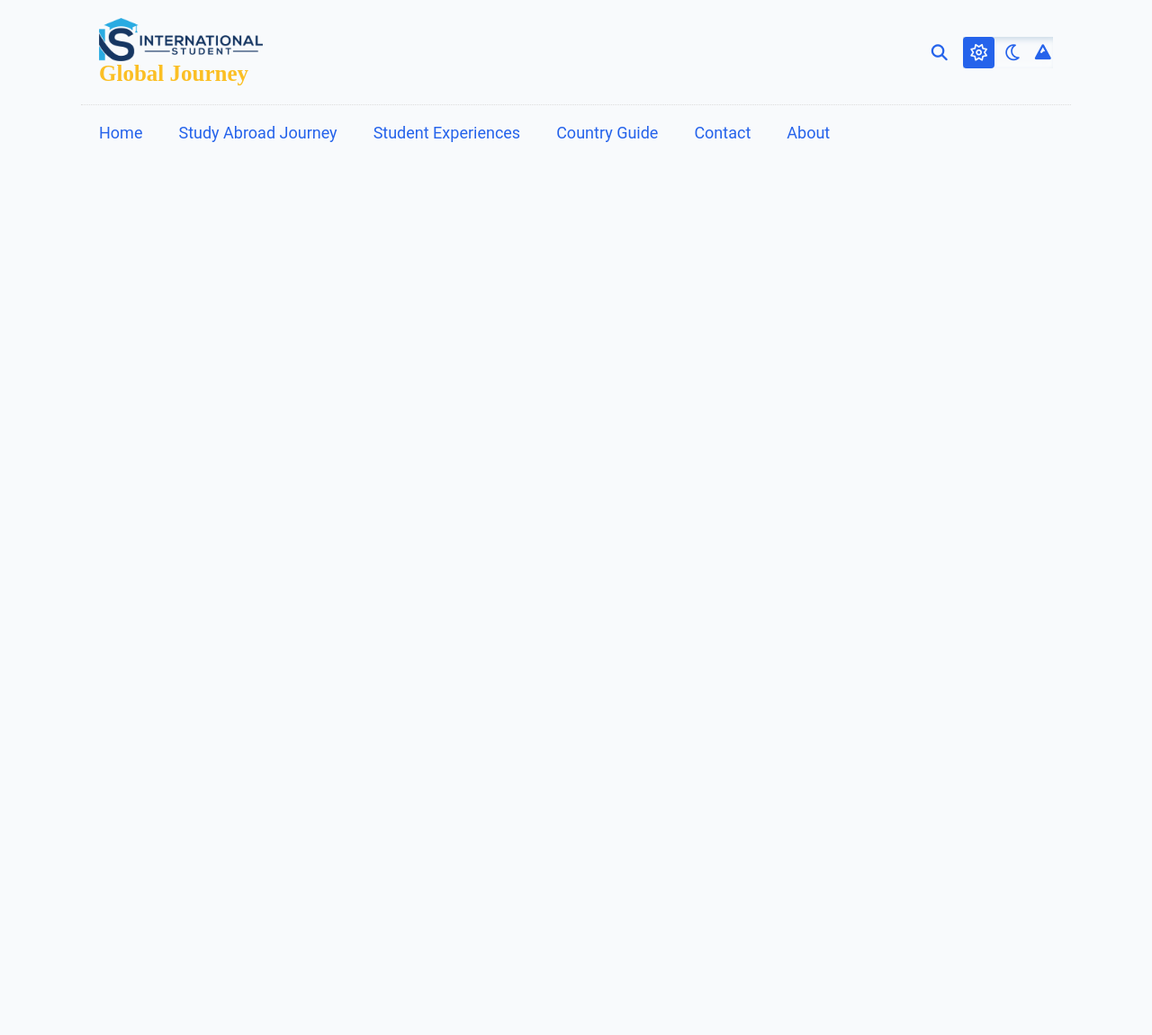
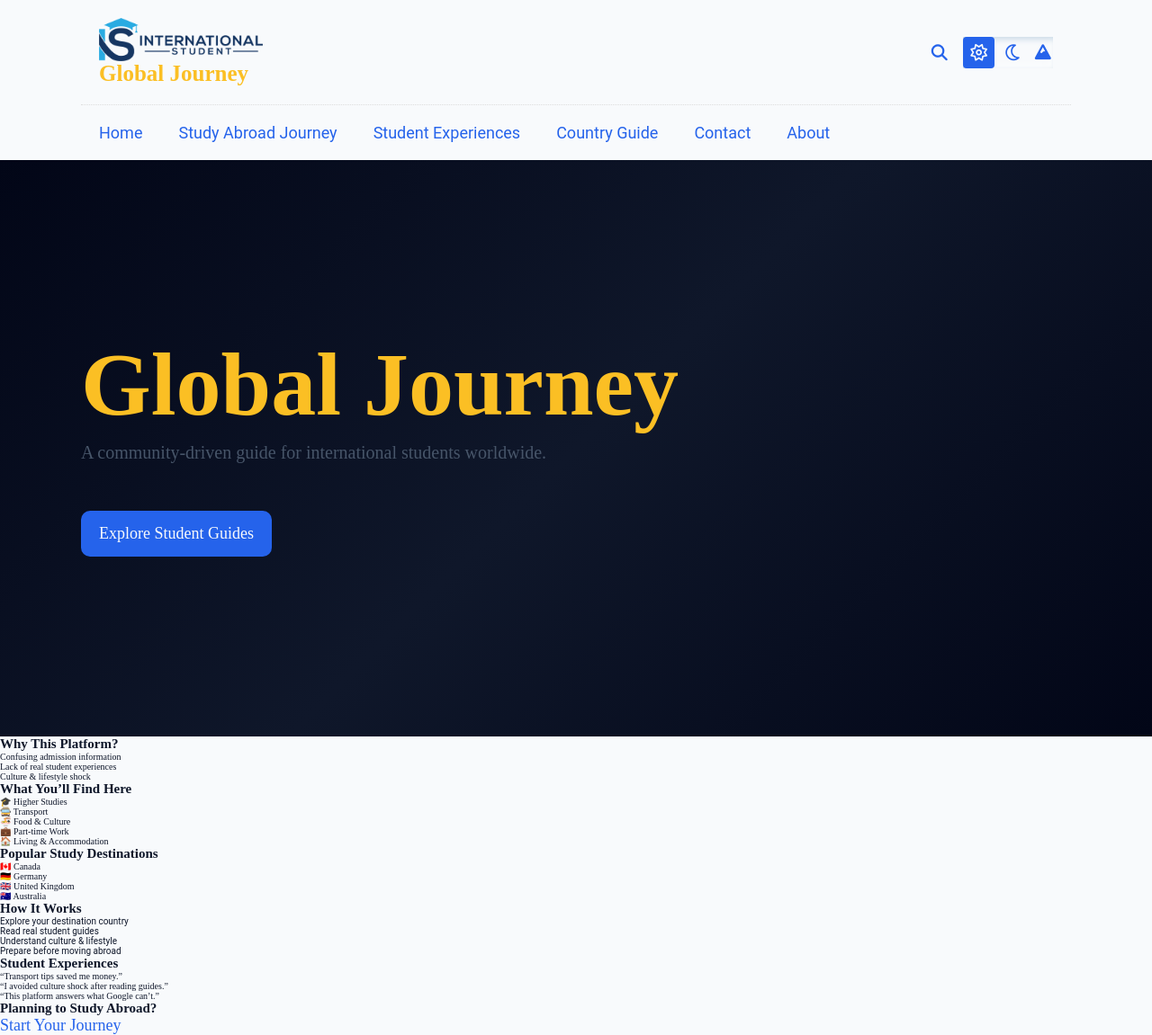
Before and after one commit to khadiza123456/international-student-hub, a PHP site: page / in a window 1280 px wide. Shown: the whole page at 90% size. Before the commit the page ends 158 px from the top, so only its background shows below. Run offline with PHP 8.4, Linux system fonts and the light colour scheme.

Commit message:
Some design added

```diff
--- a/assets/css/style.css
+++ b/assets/css/style.css
@@ -10,7 +10,7 @@ body {
   background-color: var(--background);
   color: var(--text-primary);
   position: relative;
-  overflow: hidden;
+  overflow-x: hidden;
 }
 img {
   max-width: 100%;
@@ -296,6 +296,49 @@ body.calm-theme {
 
 /* Header */
 
+/* Hero Section */
+
+.hero {
+  width: 100%;
+  padding: 20rem 0;
+  width: 100%;
+  /* background-color: var(--accent); */
+  background: linear-gradient(135deg, #020617 0%, #0f172a 50%, #020617 100%);
+}
+.hero .hero-wrapper {
+  padding-left: 2rem;
+}
+.hero .site-slogan h1 {
+  font-size: 10rem;
+  height: 10rem;
+  line-height: 8rem;
+}
+.hero .site-slogan::after {
+  font-size: 10rem;
+  height: 10rem;
+  line-height: 8rem;
+  margin-top: -9rem;
+}
+.hero p.hero-p {
+  color: var(--text-secondary);
+  font-size: 2rem;
+  margin-bottom: 3rem;
+}
+.hero .hero-btn {
+  display: inline-block;
+  padding: 1.5rem 2rem;
+  background-color: var(--primary);
+  color: var(--background);
+  -webkit-border-radius: 1rem;
+  -moz-border-radius: 1rem;
+  -ms-border-radius: 1rem;
+  -o-border-radius: 1rem;
+  border-radius: 1rem;
+  margin-top: 2rem;
+}
+
+/* Hero Section */
+
 @media (min-width: 576px) {
   .container {
     max-width: 540px;
--- a/index.html
+++ b/index.html
@@ -82,6 +82,82 @@
           </div>
         </div>
       </header>
+
+      <!-- ================= HERO SECTION ================= -->
+      <section class="hero">
+        <div class="container hero-wrapper">
+          <div class="site-slogan">
+            <h1>Real Experiences • Smart Preparation • Global Journey</h1>
+          </div>
+
+          <p class="hero-p">
+            A community-driven guide for international students worldwide.
+          </p>
+          <a href="#" class="hero-btn">Explore Student Guides</a>
+        </div>
+      </section>
+
+      <!-- ================= PROBLEM / SOLUTION ================= -->
+      <section class="problem">
+        <h2>Why This Platform?</h2>
+        <div class="problem-grid">
+          <div class="card">Confusing admission information</div>
+          <div class="card">Lack of real student experiences</div>
+          <div class="card">Culture & lifestyle shock</div>
+        </div>
+      </section>
+
+      <!-- ================= CATEGORIES ================= -->
+      <section class="categories">
+        <h2>What You’ll Find Here</h2>
+        <div class="category-grid">
+          <div class="cat-card">🎓 Higher Studies</div>
+          <div class="cat-card">🚍 Transport</div>
+          <div class="cat-card">🍜 Food & Culture</div>
+          <div class="cat-card">💼 Part-time Work</div>
+          <div class="cat-card">🏠 Living & Accommodation</div>
+        </div>
+      </section>
+
+      <!-- ================= COUNTRIES ================= -->
+      <section class="countries">
+        <h2>Popular Study Destinations</h2>
+        <div class="country-grid">
+          <div class="country-card">🇨🇦 Canada</div>
+          <div class="country-card">🇩🇪 Germany</div>
+          <div class="country-card">🇬🇧 United Kingdom</div>
+          <div class="country-card">🇦🇺 Australia</div>
+        </div>
+      </section>
+
+      <!-- ================= HOW IT WORKS ================= -->
+      <section class="how-it-works">
+        <h2>How It Works</h2>
+        <ol>
+          <li>Explore your destination country</li>
+          <li>Read real student guides</li>
+          <li>Understand culture & lifestyle</li>
+          <li>Prepare before moving abroad</li>
+        </ol>
+      </section>
+
+      <!-- ================= EXPERIENCES ================= -->
+      <section class="experiences">
+        <h2>Student Experiences</h2>
+        <div class="exp-grid">
+          <div class="exp-card">“Transport tips saved me money.”</div>
+          <div class="exp-card">
+            “I avoided culture shock after reading guides.”
+          </div>
+          <div class="exp-card">“This platform answers what Google can’t.”</div>
+        </div>
+      </section>
+
+      <!-- ================= CTA ================= -->
+      <section class="cta">
+        <h2>Planning to Study Abroad?</h2>
+        <a href="#" class="btn">Start Your Journey</a>
+      </section>
     </main>
     <script src="assets/js/script.js"></script>
   </body>
```
